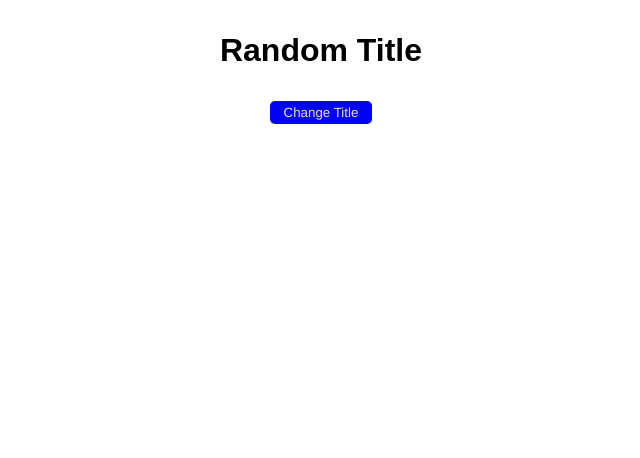
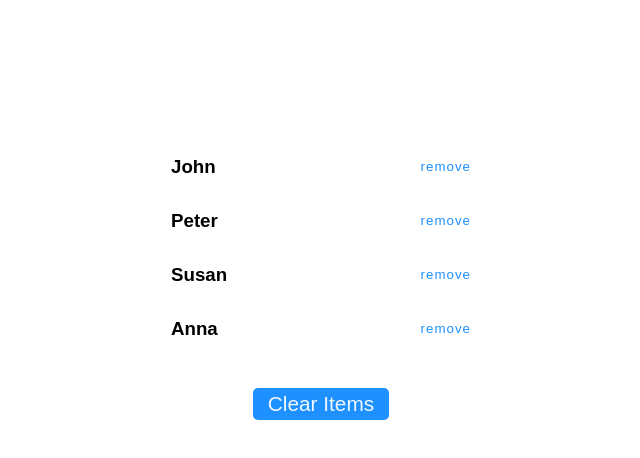
Before and after one commit to Huls26/React-practice-project, a React (Create React App) app: page / in a window 1280 px wide. Shown: the top 458 px of the page, without its empty margins (319-959 px from the left). Built offline with nearby package versions, Linux system fonts and the light colour scheme.

Commit message:
array person

```diff
--- a/src/components/App.js
+++ b/src/components/App.js
@@ -1,9 +1,9 @@
 // import Book from "./projects/Book";
-import Setup from "./projects/project-1/error-example";
+import Setup from "./projects/project-1/personArray";
 
 export default function App() {
     return (
-        <section className="book-list">
+        <section className="container--app">
             <Setup />
         </section>
     )
--- /dev/null
+++ b/src/components/projects/project-1/data/personArrayData.js
@@ -0,0 +1 @@
+export const persons = ["John", "Peter", "Susan", "Anna"];
--- /dev/null
+++ b/src/components/projects/project-1/personArray.css
@@ -0,0 +1,47 @@
+.container {
+    font-family: Arial, Helvetica, sans-serif;
+
+    width: 300px;
+    text-align: center;
+}
+
+.person--container {
+    margin-bottom: 2em;
+}
+
+.person {
+    display: flex;
+    justify-content: space-between;
+    padding: 1em 0;
+}
+
+.remove--btn {
+    color: dodgerblue;
+    letter-spacing: 1px;
+
+    background-color: transparent;
+    border: none;
+}
+
+.remove--btn:hover {
+    color: red;
+}
+
+.clear-items {
+    font-size: 1.3em;
+    color: aliceblue;
+
+    padding: .2em .7em;
+
+    background-color: dodgerblue;
+    border: none;
+    border-radius: 5px;
+}
+
+.clear-items:hover {
+    color: rgb(255, 47, 0);
+}
+
+.clear-items:active {
+    color: rgb(100, 0, 0);
+}
--- /dev/null
+++ b/src/components/projects/project-1/personArray.js
@@ -0,0 +1,42 @@
+import { useState } from "react";
+import { persons } from "./data/personArrayData";
+import "./personArray.css";
+
+export default function PersonDelete() {
+    let [personName, setPersonName] = useState(() => persons);
+
+    let personsElement = personName.map((person, index) => <Person key={person} eventRemove={() => removeItem(index)} name={ person }/>)
+
+    // event handler
+    function clearItems() {
+        setPersonName(() => []);
+    }
+
+    console.log(personName)
+    function removeItem(id) {
+        setPersonName(prevValue => {
+            prevValue.splice(id, 1);
+
+            return [...prevValue]
+        })
+    }
+
+    return (
+        <section className="container">
+            <main className="person--container">
+                { personName.length ? personsElement: "No Item Available!" }
+            </main>
+
+            <button className="clear-items" onClick={ clearItems }>Clear Items</button>
+        </section>
+    )
+}
+
+function Person({name, eventRemove}) {
+    return (
+        <div className="person">
+            <h1 className="person--name">{ name }</h1>
+            <button className="remove--btn" onClick={ eventRemove }>remove</button>
+        </div>
+    )
+}
--- a/src/index.css
+++ b/src/index.css
@@ -153,3 +153,12 @@
 .other-price-offer span {
     color: rgb(0, 110, 180);
 } */
+
+/* to center child element */
+.container--app {
+    height: 70vh;
+
+    display: flex;
+    justify-content: center;
+    align-items: center;
+}
```
